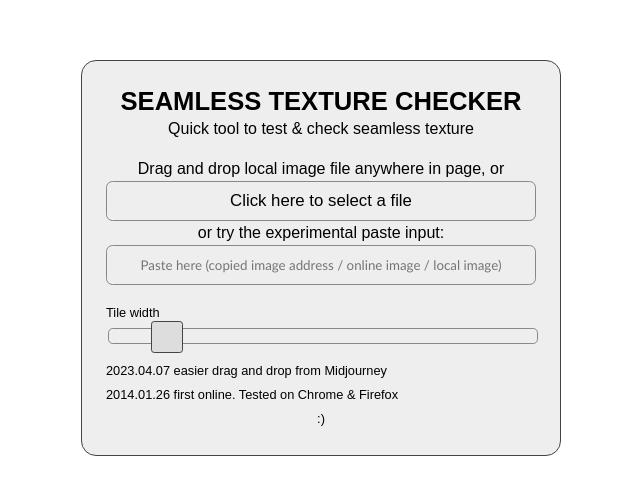
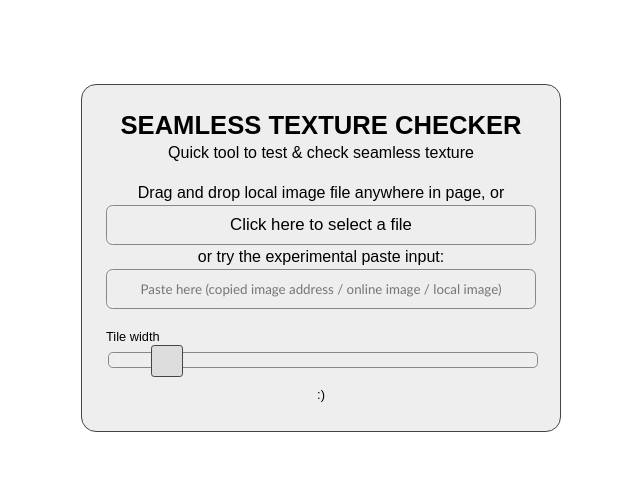
Before and after one commit to zoster/gwenpatterntester, a plain HTML site: page index.html in a window 1280 px wide. Shown: the part 142-636 px from the top of the page, without its empty margins (319-959 px from the left). Drawn offline with Linux system fonts and the light colour scheme.

Commit message:
Update index.html

```diff
--- a/index.html
+++ b/index.html
@@ -209,10 +209,6 @@
 				Tile width <input id="setWidthSlider" type="range" name="points" min="1" max="20" value="3">
 			</p>
 		</div>
-        <div class="small max600">
-			2023.04.07 easier drag and drop from Midjourney<br>
-			2014.01.26 first online. Tested on Chrome & Firefox<br>
-		</div>
 
 		<div class="small textcenter">
         :)
```
